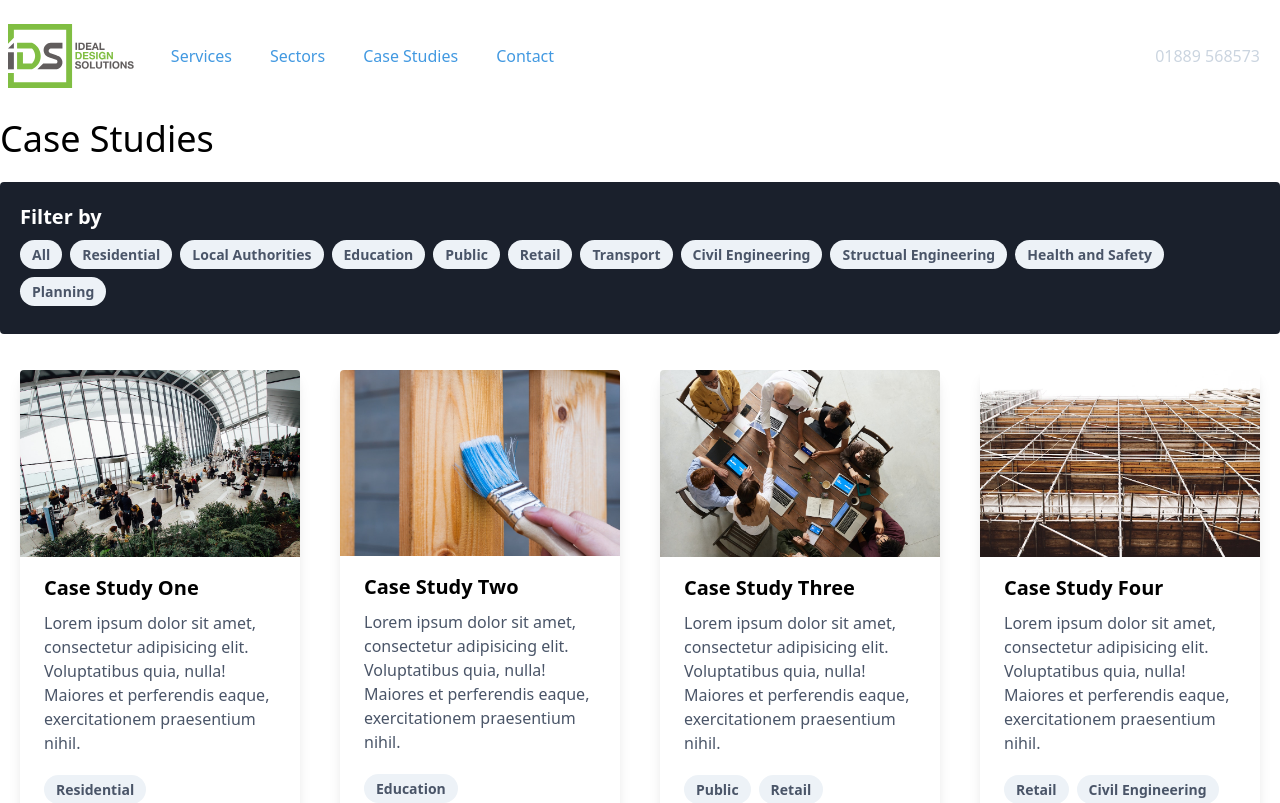
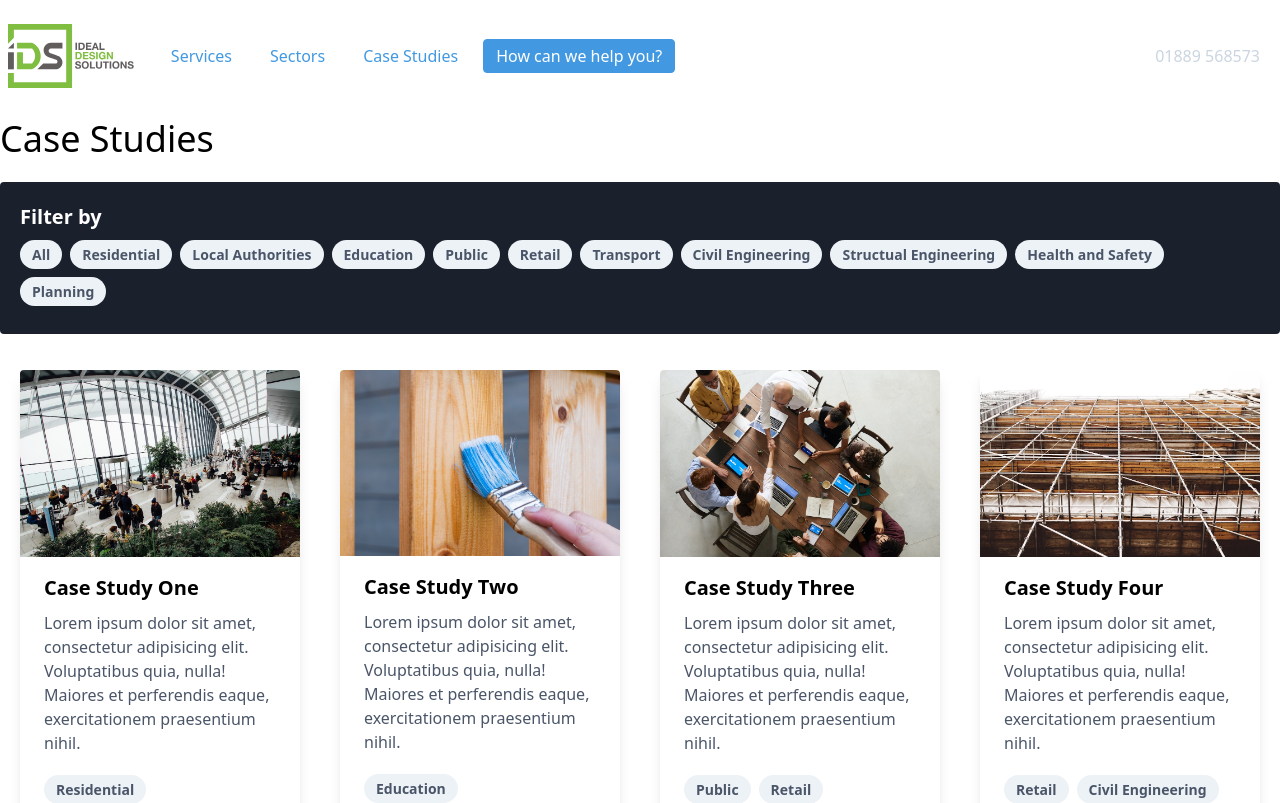
Before and after one commit to stevenalanwilson/ids-frontend-app, a Next.js app: page /casestudies in a window 1280 px wide. Shown: the top 803 px of the page. Built offline with nearby package versions, Linux system fonts and the light colour scheme.

Commit message:
Refactor contact link into a call to action

```diff
--- a/components/Header.js
+++ b/components/Header.js
@@ -29,7 +29,7 @@ function Header () {
           </li>
           <li className='mr-3'>
             <Link href='/contact'>
-              <a className='inline-block border border-white rounded hover:border-gray-200 text-blue-500 hover:bg-gray-200 py-1 px-3' href='#'>Contact</a>
+              <a className='inline-block border bg-blue-500 border-blue-500 rounded hover:border-blue-500 hover:text-blue-500 text-white hover:bg-gray-200 py-1 px-3' href='#'>How can we help you?</a>
             </Link>
           </li>
           <li className='ml-auto'>
```
